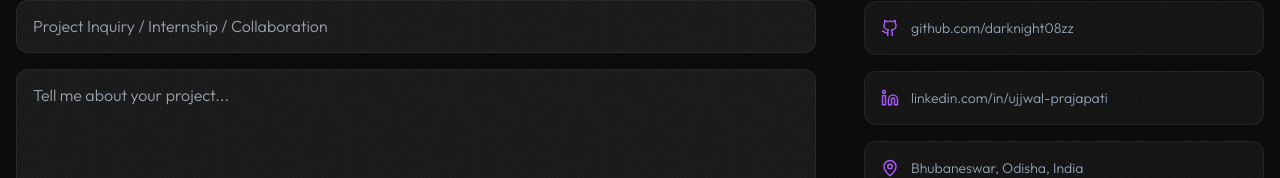
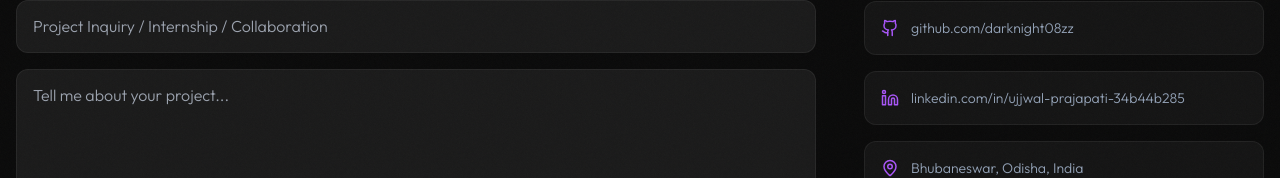
Before and after one commit to darknight08zz/Portfolio, a Next.js app: page /contact in a window 1280 px wide. Shown: the part 516-694 px from the top of the page. Built offline with nearby package versions, Linux system fonts and the light colour scheme; a web font is replaced by a local one.

Commit message:
feat: update LinkedIn profile URL and set academic standing to final-year student

```diff
--- a/src/app/layout.tsx
+++ b/src/app/layout.tsx
@@ -11,7 +11,7 @@ import { AIChatbot } from '@/components/ui/ai-chatbot';
 
 export const metadata: Metadata = {
   title: 'Ujjwal Prajapati — Frontend Developer & AI Engineer',
-  description: 'B.Tech CSE student at XIM University building full-stack applications and AI/ML systems. CGPA 9.16 | Merit Scholar | Hackathon finalist.',
+  description: 'Final-year B.Tech CSE student at XIM University building full-stack applications and AI/ML systems. CGPA 9.16 | Merit Scholar | Hackathon finalist.',
   keywords: ['Ujjwal Prajapati', 'Frontend Developer', 'AI Engineer', 'Next.js', 'React', 'XIM University'],
   openGraph: {
     title: 'Ujjwal Prajapati — Portfolio',
--- a/src/components/Footer.tsx
+++ b/src/components/Footer.tsx
@@ -49,7 +49,7 @@ const Footer = () => {
             <Github className="w-5 h-5" />
           </a>
           <a
-            href="https://linkedin.com/in/ujjwal-prajapati"
+            href="https://www.linkedin.com/in/ujjwal-prajapati-34b44b285/"
             target="_blank"
             className="text-[var(--text-muted)] hover:text-[var(--text-primary)] transition-colors"
           >
--- a/src/components/Navbar.tsx
+++ b/src/components/Navbar.tsx
@@ -16,7 +16,7 @@ const navLinks = [
 
 const socialLinks = [
   { name: 'GitHub', href: 'https://github.com/darknight08zz', icon: 'GH' },
-  { name: 'LinkedIn', href: 'https://linkedin.com/in/ujjwal-prajapati', icon: 'LI' },
+  { name: 'LinkedIn', href: 'https://www.linkedin.com/in/ujjwal-prajapati-34b44b285/', icon: 'LI' },
 ];
 
 const Navbar = () => {
--- a/src/components/sections/About.tsx
+++ b/src/components/sections/About.tsx
@@ -60,7 +60,7 @@ export function About() {
                   <a href="https://github.com/darknight08zz" target="_blank" data-cursor="pointer" className="text-[var(--text-muted)] hover:text-[var(--text-primary)] transition-colors">
                     <Github className="w-5 h-5" />
                   </a>
-                  <a href="https://linkedin.com/in/ujjwal-prajapati" target="_blank" data-cursor="pointer" className="text-[var(--text-muted)] hover:text-[var(--text-primary)] transition-colors">
+                  <a href="https://www.linkedin.com/in/ujjwal-prajapati-34b44b285/" target="_blank" data-cursor="pointer" className="text-[var(--text-muted)] hover:text-[var(--text-primary)] transition-colors">
                     <Linkedin className="w-5 h-5" />
                   </a>
                   <a href="mailto:prajapatiujjwal0802@gmail.com" data-cursor="pointer" className="text-[var(--text-muted)] hover:text-[var(--text-primary)] transition-colors">
@@ -98,7 +98,7 @@ export function About() {
               className="space-y-6 mb-10"
             >
               <p className="font-body font-[300] text-[var(--text-secondary)] text-lg leading-relaxed">
-                I'm a B.Tech CSE student at XIM University (Sem VI, CGPA 9.16 | Merit Scholar) building full-stack web applications and AI/ML systems. My work spans React/Next.js frontends, Python-based ML pipelines, and neuroimaging research tools.
+                I'm a final-year B.Tech CSE student at XIM University (CGPA 9.16 | Merit Scholar) building full-stack web applications and AI/ML systems. My work spans React/Next.js frontends, Python-based ML pipelines, and neuroimaging research tools.
               </p>
               <p className="font-body font-[300] text-[var(--text-secondary)] text-lg leading-relaxed">
                 I've competed in multiple national hackathons — 2nd Runner-Up at Technova Hackathon — and shipped projects ranging from real-time fraud detection to fMRI preprocessing pipelines. I thrive at the intersection of engineering rigor and product thinking.
--- a/src/components/sections/Contact.tsx
+++ b/src/components/sections/Contact.tsx
@@ -33,8 +33,8 @@ export function Contact() {
     },
     {
       icon: <Linkedin className="w-[18px] h-[18px] text-[var(--accent-secondary)]" />,
-      label: 'linkedin.com/in/ujjwal-prajapati',
-      href: 'https://linkedin.com/in/ujjwal-prajapati',
+      label: 'linkedin.com/in/ujjwal-prajapati-34b44b285',
+      href: 'https://www.linkedin.com/in/ujjwal-prajapati-34b44b285/',
     },
     {
       icon: <MapPin className="w-[18px] h-[18px] text-[var(--accent-secondary)]" />,
--- a/src/components/sections/Education.tsx
+++ b/src/components/sections/Education.tsx
@@ -8,7 +8,7 @@ import { TimelineItem } from '@/components/ui/TimelineItem';
 const educationData = [
   {
     title: 'XIM University',
-    subtitle: 'B.Tech Computer Science & Engineering',
+    subtitle: 'B.Tech Computer Science & Engineering (Final Year)',
     year: '2023–2027',
     description: 'Current CGPA: 9.16 | Merit Scholarship Recipient for Academic Excellence.',
   },
--- a/src/components/sections/Hero.tsx
+++ b/src/components/sections/Hero.tsx
@@ -159,7 +159,7 @@ export function Hero() {
                 <Github className="w-4 h-4" />
               </a>
               <a
-                href="https://linkedin.com/in/ujjwal-prajapati"
+                href="https://www.linkedin.com/in/ujjwal-prajapati-34b44b285/"
                 target="_blank"
                 rel="noopener noreferrer"
                 aria-label="LinkedIn Profile"
--- a/src/components/ui/ai-chatbot.tsx
+++ b/src/components/ui/ai-chatbot.tsx
@@ -35,10 +35,10 @@ export function AIChatbot() {
   const predefinedResponses: { [key: string]: string } = {
     'projects': "Ujjwal has worked on several impressive projects including: 1) Automated OMR Evaluation System using OpenCV, 2) ASL Alphabet Recognition with TensorFlow, 3) DSA Visualizer for learning algorithms, 4) Unauth Billboard - an anonymous campus platform, 5) XIMConnect - a campus networking platform, and 6) Earthquake Data Analysis using Python and Pandas.",
     'skills': "Ujjwal's main skills include: Frontend: React, TypeScript, Tailwind CSS, Framer Motion. Backend: Node.js, Express.js, MongoDB, PostgreSQL. AI & Data: TensorFlow, OpenCV, Pandas, NumPy. He has 2+ years of experience and has solved 200+ DSA problems.",
-    'experience': "Currently a B.Tech CSE student at XIM University. 2+ years of frontend development experience. Strong background in AI/ML and data analysis. Skilled in building scalable web applications and solving complex problems.",
-    'contact': "You can reach Ujjwal at: Email: prajapatiujjwal0802@gmail.com. GitHub: github.com/darknight08zz. He's always open to collaborations and interesting projects!",
-    'ai': "Ujjwal is very interested in AI and has worked with TensorFlow, OpenCV, and built projects like ASL recognition and OMR evaluation systems. He's passionate about leveraging AI to solve real-world problems.",
-    'education': "Ujjwal is a B.Tech CSE student at XIM University (Semester VI). He's a Merit Scholar with a 9.16 CGPA, actively learning and implementing new technologies in his projects.",
+    'experience': "Currently a final-year B.Tech CSE student at XIM University with hands-on software development and frontend engineering experience. Skilled in React, Next.js, TypeScript, building scalable web applications, and algorithmic problem solving.",
+    'contact': "You can reach Ujjwal at: Email: prajapatiujjwal0802@gmail.com. GitHub: github.com/darknight08zz. LinkedIn: linkedin.com/in/ujjwal-prajapati-34b44b285. He's always open to new grad opportunities, software engineering roles, and collaborations!",
+    'ai': "Ujjwal is very interested in AI and has worked with TensorFlow, PyTorch, OpenCV, and built projects like CrowdShield (real-time crowd safety platform) and NetSentinel (deep learning NIDS).",
+    'education': "Ujjwal is a final-year B.Tech CSE student at XIM University. He's a Merit Scholar with a 9.16 CGPA, has solved 900+ LeetCode problems with an 863-day active streak, and is CS50x certified.",
   };
 
   const getResponse = (userMessage: string): string => {
```
